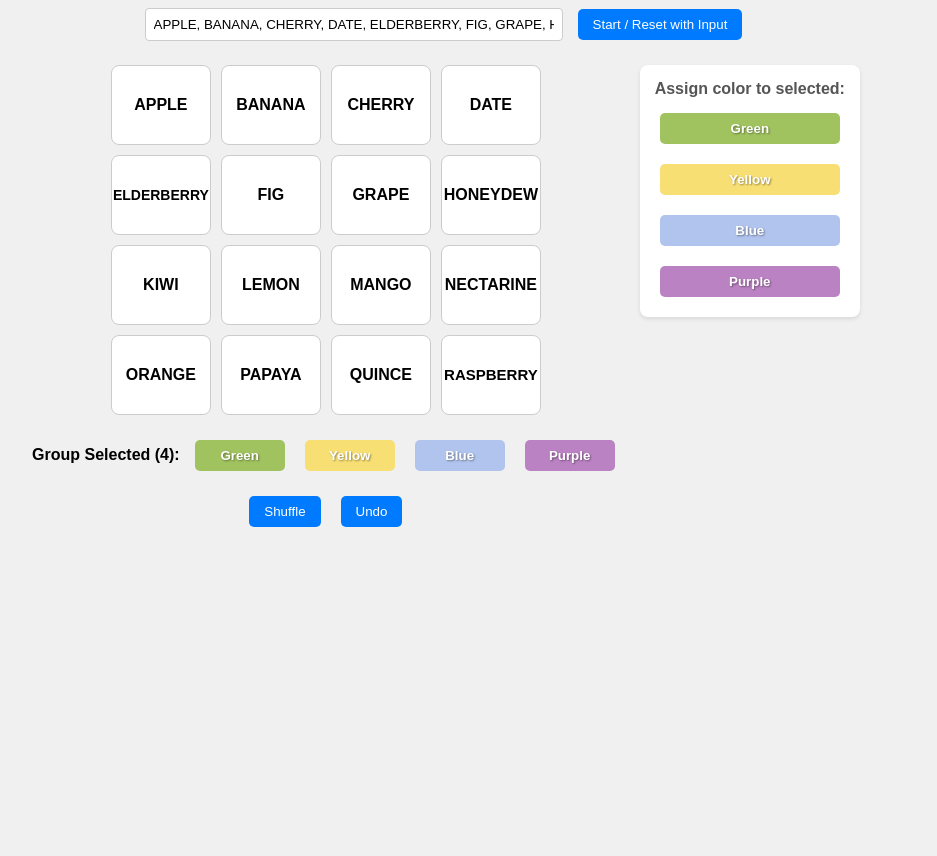
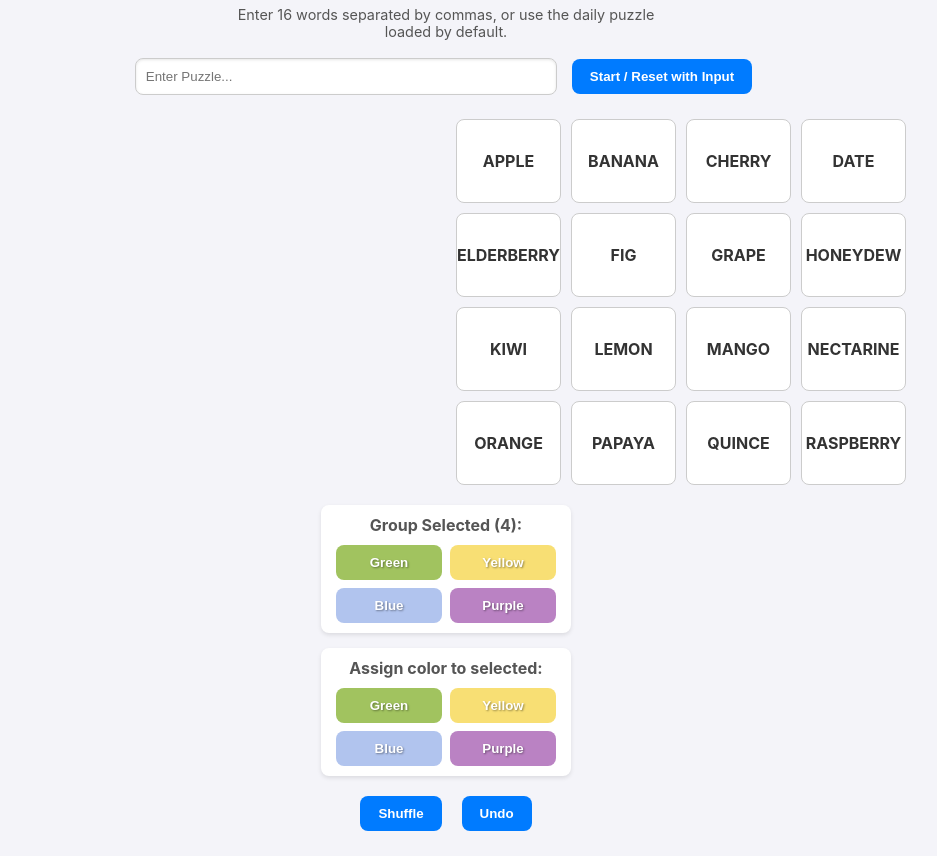
Before and after one commit to AmmonPorter/ConnectionsHelp, a plain HTML site: page index.html in a window 1280 px wide. Shown: the part 76-932 px from the top of the page, without its empty margins (194-1131 px from the left). Before the commit the page ends 800 px from the top, so only its background shows below. Drawn offline with Linux system fonts and the light colour scheme.

Commit message:
Added support for smaller screens

```diff
--- a/index.html
+++ b/index.html
@@ -2,26 +2,45 @@
 <html>
 <head>
     <meta charset="UTF-8">
+    <meta name="viewport" content="width=device-width, initial-scale=1.0">
     <title>Connections Brainstorm Tool</title>
     <link rel="stylesheet" href="styles.css">
 </head>
 <body>
     <h1>Connections Brainstorm Tool</h1>
+    <div class="description">
+        <p>Enter 16 words separated by commas, or use the daily puzzle loaded by default.</p>
+    </div>
     <div class="top-controls">
-        <input id="wordInput" type="text" placeholder="Loading today's puzzle...">
+        <input id="wordInput" type="text" placeholder="Enter Puzzle...">
         <button onclick="startGame()">Start / Reset with Input</button>
     </div>
 
     <div class="main-container">
-        <div class="left-panel">
+        <div class="spacer-panel"></div>
+        <div class="grid-panel">
             <div id="grid"></div>
-            <div class="controls">
-                 <div class="control-group">
+        </div>
+        <div class="controls-panel">
+            <div class="control-box-container">
+                <div class="control-box">
                     <p>Group Selected (4):</p>
+                    <div class="button-grid">
                         <button id="groupBtn-green" class="color-btn green" onclick="handleGroupAction('green')">Green</button>
                         <button id="groupBtn-yellow" class="color-btn yellow" onclick="handleGroupAction('yellow')">Yellow</button>
                         <button id="groupBtn-blue" class="color-btn blue" onclick="handleGroupAction('blue')">Blue</button>
                         <button id="groupBtn-purple" class="color-btn purple" onclick="handleGroupAction('purple')">Purple</button>
+                    </div>
+                </div>
+                <div class="control-box">
+                    <p>Assign color to selected:</p>
+                    <div class="button-grid">
+                        <button class="color-btn green" onclick="assignSingleColor('green')">Green</button>
+                        <button class="color-btn yellow" onclick="assignSingleColor('yellow')">Yellow</button>
+                        <button class="color-btn blue" onclick="assignSingleColor('blue')">Blue</button>
+                        <button class="color-btn purple" onclick="assignSingleColor('purple')">Purple</button>
+                    </div>
+                </div>
             </div>
             <div class="control-group">
                 <button onclick="shuffleUnassigned()">Shuffle</button>
@@ -29,14 +48,6 @@
             </div>
         </div>
     </div>
-        <div class="right-panel">
-            <p>Assign color to selected:</p>
-            <button class="color-btn green" onclick="assignSingleColor('green')">Green</button>
-            <button class="color-btn yellow" onclick="assignSingleColor('yellow')">Yellow</button>
-            <button class="color-btn blue" onclick="assignSingleColor('blue')">Blue</button>
-            <button class="color-btn purple" onclick="assignSingleColor('purple')">Purple</button>
-        </div>
-    </div>
 
     <script src="script.js"></script>
 </body>
--- a/script.js
+++ b/script.js
@@ -1,62 +1,52 @@
+// --- State Management ---
 let words = [];
 let groups = [];
 let selected = [];
-let singleWordColors = {}; // To store colors for individual words
+let singleWordColors = {}; // Stores colors for individual words
 
-// Colors for assignments
+// --- Constants ---
 const CATEGORY_COLORS = {
     yellow: "#f8df74",
     green: "#a1c35f",
     blue: "#b1c4ee",
     purple: "#ba82c3"
 };
+const defaultWords = ["APPLE", "BANANA", "CHERRY", "DATE", "ELDERBERRY", "FIG", "GRAPE", "HONEYDEW", "KIWI", "LEMON", "MANGO", "NECTARINE", "ORANGE", "PAPAYA", "QUINCE", "RASPBERRY"];
 
 /**
- * Runs when the page first loads to automatically fetch the puzzle.
+ * Runs when the page first loads to populate the default puzzle.
  */
 window.onload = function() {
-    fetchTodaysPuzzle();
+    // Initialize the grid with the default puzzle words
+    words = [...defaultWords];
+    groups = [];
+    selected = [];
+    singleWordColors = {};
+    renderGrid();
+
+    // Clear the input field to show the placeholder text
+    document.getElementById('wordInput').value = '';
 };
 
 /**
- * Fetches the puzzle data from a file in the repository.
- * This file would be updated daily by a separate GitHub Action script.
+ * Initializes or resets the game with words from the input field.
  */
-async function fetchTodaysPuzzle() {
+function startGame() {
     const wordInput = document.getElementById('wordInput');
+    let currentInput = wordInput.value.trim();
 
-    try {
-        wordInput.placeholder = 'Fetching...';
-
-        // In a real scenario, you'd fetch from a URL.
-        // For this example, we will simulate a fetch with a delay.
-        await new Promise(resolve => setTimeout(resolve, 750));
-
-        // This is where you would process the response from the fetch:
-        // const response = await fetch('https://your-data-url/puzzle.json');
-        // const data = await response.json();
-        // const puzzleWords = data.words;
-
-        // SIMULATED DATA for demonstration:
-        const puzzleWords = ["APPLE", "BANANA", "CHERRY", "DATE", "ELDERBERRY", "FIG", "GRAPE", "HONEYDEW", "KIWI", "LEMON", "MANGO", "NECTARINE", "ORANGE", "PAPAYA", "QUINCE", "RASPBERRY"];
-
-        wordInput.value = puzzleWords.join(', ');
-        startGame();
-
-    } catch (error) {
-        console.error('Failed to fetch puzzle:', error);
-        wordInput.placeholder = 'Could not fetch puzzle. Enter words manually.';
-    }
+    if (!currentInput) {
+        // If the user clears the box and hits start, clear the grid and the words data.
+        words = [];
+        groups = [];
+        selected = [];
+        singleWordColors = {};
+        document.getElementById('grid').innerHTML = '';
+        return;
     }
 
-
-/**
- * Initializes the game with words from the input field.
- */
-function startGame() {
-    const input = document.getElementById('wordInput').value.trim();
-    if (!input) return;
-    words = input.split(',').map(w => w.trim().toUpperCase()).filter(w => w);
+    // Sanitize input: split by comma, trim whitespace, convert to uppercase, and filter out empty strings.
+    words = currentInput.split(',').map(w => w.trim().toUpperCase()).filter(w => w);
     groups = [];
     selected = [];
     singleWordColors = {};
@@ -64,7 +54,7 @@ function startGame() {
 }
 
 /**
- * Renders the entire grid and updates the state of the control buttons.
+ * Renders the entire grid based on the current state (groups and unassigned words).
  */
 function renderGrid() {
     const grid = document.getElementById('grid');
@@ -73,106 +63,113 @@ function renderGrid() {
     const groupedWordsSet = new Set(groups.flatMap(g => g.words));
     const unassigned = words.filter(w => !groupedWordsSet.has(w));
 
-    // First, render the completed groups at the top
+    // 1. Render the completed groups at the top
     groups.forEach((group) => {
         group.words.forEach(word => {
-            const wordDiv = document.createElement('div');
-            wordDiv.className = 'word grouped';
+            const wordDiv = createWordElement(word, true);
             wordDiv.style.backgroundColor = group.color;
-            wordDiv.textContent = word;
             grid.appendChild(wordDiv);
-            fitText(wordDiv);
         });
     });
 
-    // Then, render the unassigned words
+    // 2. Render the unassigned words
     unassigned.forEach(word => {
-        const btn = document.createElement('div');
-        btn.textContent = word;
-        btn.className = 'word';
+        const btn = createWordElement(word, false);
 
+        // Apply individual color if it exists
         const color = singleWordColors[word];
         if (color) {
             btn.style.background = color;
         }
 
+        // Highlight if selected
         if (selected.includes(word)) {
             btn.classList.add('selected');
         }
 
         btn.onclick = () => toggleSelect(word);
         grid.appendChild(btn);
-        fitText(btn);
     });
 
-    // After rendering the grid, update the group buttons' text
     updateGroupButtons();
 }
 
 /**
- * Updates the text of the main grouping buttons based on which groups exist.
+ * Factory function to create a word element div.
+ * @param {string} word - The text content of the word.
+ * @param {boolean} isGrouped - If the word is part of a final group.
+ * @returns {HTMLElement} The created div element.
+ */
+function createWordElement(word, isGrouped) {
+    const element = document.createElement('div');
+    element.textContent = word;
+    element.className = isGrouped ? 'word grouped' : 'word';
+    fitText(element);
+    return element;
+}
+
+/**
+ * Updates the text of the main grouping buttons (e.g., "Green" vs "Unselect").
  */
 function updateGroupButtons() {
-    const colorNames = ['green', 'yellow', 'blue', 'purple'];
-    colorNames.forEach(colorName => {
+    Object.keys(CATEGORY_COLORS).forEach(colorName => {
         const btn = document.getElementById(`groupBtn-${colorName}`);
         if (!btn) return;
 
         const groupExists = groups.some(g => g.colorName === colorName);
-        if (groupExists) {
-            btn.textContent = 'Unselect';
-        } else {
-            // Capitalize the first letter for the button text
-            btn.textContent = colorName.charAt(0).toUpperCase() + colorName.slice(1);
-        }
+        btn.textContent = groupExists ? 'Unselect' : colorName.charAt(0).toUpperCase() + colorName.slice(1);
     });
 }
 
 /**
- * Dynamically scales text to fit its container.
+ * Dynamically scales text to fit its container to prevent overflow.
  */
 function fitText(element, maxFontSize = 16) {
+    // This function needs to be called after the element is in the DOM to measure it.
+    // A small timeout ensures rendering has occurred.
+    setTimeout(() => {
         const minFontSize = 8;
         let fontSize = maxFontSize;
         element.style.fontSize = fontSize + "px";
+        // Reduce font size until the text fits within the element's width
         while (element.scrollWidth > element.clientWidth && fontSize > minFontSize) {
             fontSize--;
             element.style.fontSize = fontSize + "px";
         }
+    }, 0);
 }
 
 /**
  * Checks if a word is part of a completed group.
+ * @param {string} word - The word to check.
+ * @returns {boolean}
  */
 function isWordInGroup(word) {
     return groups.some(g => g.words.includes(word));
 }
 
 /**
- * Handles the primary action for a color group button.
- * Either creates a group or unselects an existing one.
- * @param {string} colorName The color name ('green', 'yellow', etc.).
+ * Handles the primary action for a color group button: either creates a new group or unselects an existing one.
+ * @param {string} colorName - The name of the color group ('green', 'yellow', etc.).
  */
 function handleGroupAction(colorName) {
-    const groupExists = groups.some(g => g.colorName === colorName);
+    const groupIndex = groups.findIndex(g => g.colorName === colorName);
 
-    if (groupExists) {
-        // This is an "Unselect" action
-        const groupIndex = groups.findIndex(g => g.colorName === colorName);
     if (groupIndex > -1) {
+        // Action: Unselect the existing group
         groups.splice(groupIndex, 1);
-        }
     } else {
-        // This is a "Group" action
-        if (selected.length !== 4) return; // Guard clause
-        const color = CATEGORY_COLORS[colorName];
-        // Add colorName to the group object for tracking
-        groups.push({ words: [...selected], color: color, colorName: colorName });
+        // Action: Create a new group
+        if (selected.length !== 4) return; // Guard clause: must have 4 words selected
 
-        selected.forEach(word => {
-            delete singleWordColors[word];
+        groups.push({
+            words: [...selected],
+            color: CATEGORY_COLORS[colorName],
+            colorName: colorName
         });
 
+        // Clear any temporary single-word colors from the newly grouped words
+        selected.forEach(word => delete singleWordColors[word]);
         selected = [];
     }
 
@@ -180,28 +177,32 @@ function handleGroupAction(colorName) {
 }
 
 /**
- * Toggles the selection status of a word.
+ * Toggles the selection status of a word if it's not already in a final group.
+ * @param {string} word - The word to select or deselect.
  */
 function toggleSelect(word) {
     if (isWordInGroup(word)) return;
 
     const index = selected.indexOf(word);
     if (index > -1) {
-        selected.splice(index, 1);
+        selected.splice(index, 1); // Deselect
     } else if (selected.length < 4) {
-        selected.push(word);
+        selected.push(word); // Select
     }
     renderGrid();
 }
 
 /**
- * Assigns a temporary color to all currently selected words.
+ * Assigns a temporary color to all currently selected words for brainstorming.
+ * @param {string} colorName - The color to assign.
  */
 function assignSingleColor(colorName) {
     if (selected.length === 0) return;
     const color = CATEGORY_COLORS[colorName];
+
     selected.forEach(word => {
         if (!isWordInGroup(word)) {
+            // If the word already has this color, remove it. Otherwise, assign it.
             if (singleWordColors[word] === color) {
                 delete singleWordColors[word];
             } else {
@@ -209,39 +210,36 @@ function assignSingleColor(colorName) {
             }
         }
     });
-    selected = [];
+
+    selected = []; // Deselect words after assigning color
     renderGrid();
 }
 
 /**
- * Shuffles the unassigned words in the grid.
+ * Shuffles the positions of only the unassigned words in the grid.
  */
 function shuffleUnassigned() {
     const groupedWords = new Set(groups.flatMap(g => g.words));
     let unassigned = words.filter(w => !groupedWords.has(w));
-    shuffle(unassigned);
 
-    const groupedWordsInOrder = groups.flatMap(g => g.words);
+    // Fisher-Yates shuffle algorithm
+    for (let i = unassigned.length - 1; i > 0; i--) {
+        const j = Math.floor(Math.random() * (i + 1));
+        [unassigned[i], unassigned[j]] = [unassigned[j], unassigned[i]];
+    }
+
+    // Reconstruct the main 'words' array to maintain the order for rendering
+    const groupedWordsInOrder = words.filter(w => groupedWords.has(w));
     words = [...groupedWordsInOrder, ...unassigned];
 
     renderGrid();
 }
 
 /**
- * Removes the last submitted group.
+ * Removes the most recently created group.
  */
 function undoLastGroup() {
     if (!groups.length) return;
     groups.pop();
     renderGrid();
 }
-
-/**
- * Shuffles an array in place.
- */
-function shuffle(array) {
-    for (let i = array.length - 1; i > 0; i--) {
-        const j = Math.floor(Math.random() * (i + 1));
-        [array[i], array[j]] = [array[j], array[i]];
-    }
-}
--- a/styles.css
+++ b/styles.css
@@ -1,81 +1,113 @@
+/* --- General Body and Font Styles --- */
 body {
-    font-family: sans-serif;
+    font-family: -apple-system, BlinkMacSystemFont, "Segoe UI", Roboto, Helvetica, Arial, sans-serif;
     text-align: center;
     margin: 20px;
-    background-color: #f0f0f0;
+    background-color: #f4f4f9;
+    color: #333;
 }
 
 h1 {
-    color: #333;
+    color: #2c3e50;
 }
 
+.description {
+    color: #555;
+    max-width: 450px;
+    margin: 0 auto 10px auto; /* Center it and add space below */
+    font-size: 0.9em;
+}
+
+/* --- Top Controls for Input and Start --- */
 .top-controls {
     margin-bottom: 20px;
     display: flex;
     justify-content: center;
     align-items: center;
     gap: 10px;
-    flex-wrap: wrap;
+    flex-wrap: wrap; /* Allows controls to stack on small screens */
 }
 
-input {
+input[type="text"] {
     width: 90%;
     max-width: 400px;
-    padding: 8px;
-    border-radius: 4px;
+    padding: 10px;
+    border-radius: 8px;
     border: 1px solid #ccc;
+    box-shadow: inset 0 1px 3px rgba(0,0,0,0.1);
+    transition: border-color 0.3s, box-shadow 0.3s;
+}
+
+input[type="text"]:focus {
+    border-color: #007bff;
+    box-shadow: 0 0 5px rgba(0,123,255,0.5);
+    outline: none;
 }
 
 button {
-    padding: 8px 15px;
+    padding: 10px 18px;
     border: none;
-    border-radius: 5px;
+    border-radius: 8px;
     background-color: #007bff;
     color: white;
     cursor: pointer;
     margin: 5px;
-    transition: background-color 0.2s;
+    font-weight: bold;
+    transition: background-color 0.2s, transform 0.1s;
 }
 
 button:hover {
     background-color: #0056b3;
+    transform: translateY(-1px);
 }
 
+/* --- Main Layout Containers --- */
 .main-container {
     display: flex;
     justify-content: center;
-    align-items: flex-start;
+    align-items: flex-start; /* Align tops of panels */
     gap: 20px;
+    flex-wrap: wrap;
     margin-top: 20px;
-    flex-wrap: wrap;
 }
 
-.left-panel {
+.grid-panel {
+    max-width: 450px;
+    width: 100%;
+}
+
+.controls-panel, .spacer-panel {
     display: flex;
     flex-direction: column;
+    gap: 15px;
     align-items: center;
+    width: 100%;
+    max-width: 450px;
 }
 
+/* --- Word Grid --- */
 #grid {
     display: grid;
-    grid-template-columns: repeat(4, 100px);
+    grid-template-columns: repeat(auto-fit, minmax(90px, 1fr));
     grid-gap: 10px;
     justify-content: center;
+    width: 100%;
 }
 
 .word {
     display: flex;
     align-items: center;
     justify-content: center;
-    width: 100px;
-    height: 80px;
+    width: 100%;
+    aspect-ratio: 5 / 4;
+    height: auto;
     border: 1px solid #ccc;
     cursor: pointer;
     border-radius: 8px;
     background: white;
     box-sizing: border-box;
     font-weight: bold;
-    font-size: 16px; /* default max font size */
+    font-size: 16px;
     padding: 5px;
     text-align: center;
     user-select: none;
@@ -92,11 +124,42 @@ button:hover {
     transform: scale(0.95);
 }
 
-.controls {
-    margin-top: 20px;
+/* --- Control Buttons Below Grid --- */
+.control-box-container {
     display: flex;
-    flex-direction: column;
+    justify-content: center;
     gap: 15px;
+    flex-wrap: wrap;
+    width: 100%;
+}
+
+.control-box {
+    background-color: #fff;
+    border-radius: 8px;
+    box-shadow: 0 2px 4px rgba(0,0,0,0.1);
+    padding: 10px 15px;
+    text-align: center;
+    flex: 1;
+    min-width: 200px;
+    max-width: 220px;
+}
+
+.control-box p {
+    margin: 0 0 10px 0;
+    font-weight: bold;
+    color: #555;
+}
+
+.button-grid {
+    display: grid;
+    grid-template-columns: 1fr 1fr;
+    gap: 8px;
+}
+
+.button-grid .color-btn {
+    width: 100%;
+    margin: 0;
+    padding: 10px 5px; /* Adjust padding for smaller buttons */
 }
 
 .control-group {
@@ -104,34 +167,10 @@ button:hover {
     justify-content: center;
     gap: 10px;
     align-items: center;
+    flex-wrap: wrap;
 }
 
-.control-group p {
-    margin: 0;
-    font-weight: bold;
-}
-
-.control-group .color-btn {
-    min-width: 90px;
-    box-sizing: border-box;
-}
-
-.right-panel {
-    display: flex;
-    flex-direction: column;
-    gap: 10px;
-    padding: 15px;
-    background-color: #fff;
-    border-radius: 8px;
-    box-shadow: 0 2px 4px rgba(0,0,0,0.1);
-}
-
-.right-panel p {
-    margin: 0;
-    font-weight: bold;
-    color: #555;
-}
-
+/* --- Color Button Styles --- */
 .color-btn {
     color: white;
     font-weight: bold;
@@ -147,3 +186,34 @@ button:hover {
 .color-btn.yellow:hover { background-color: #e9d16a; }
 .color-btn.blue:hover { background-color: #9ab2e0; }
 .color-btn.purple:hover { background-color: #a973b2; }
+
+/* --- Responsive Design for Stacking Panels --- */
+@media (max-width: 935px) {
+     .main-container {
+        flex-direction: column;
+        align-items: center;
+    }
+    .spacer-panel {
+        display: none; /* Hide the spacer on smaller screens */
+    }
+}
+
+/* --- Responsive Design for Smaller Screens --- */
+@media (max-width: 480px) {
+    body {
+        margin: 10px;
+    }
+
+    h1 {
+        font-size: 1.5em;
+    }
+
+    #grid {
+        grid-gap: 8px;
+        grid-template-columns: repeat(auto-fit, minmax(75px, 1fr));
+    }
+
+    .control-box {
+        min-width: 150px; /* Allow boxes to be smaller on narrow screens */
+    }
+}
```
Lines whose indentation alone changed are shown as unchanged.
